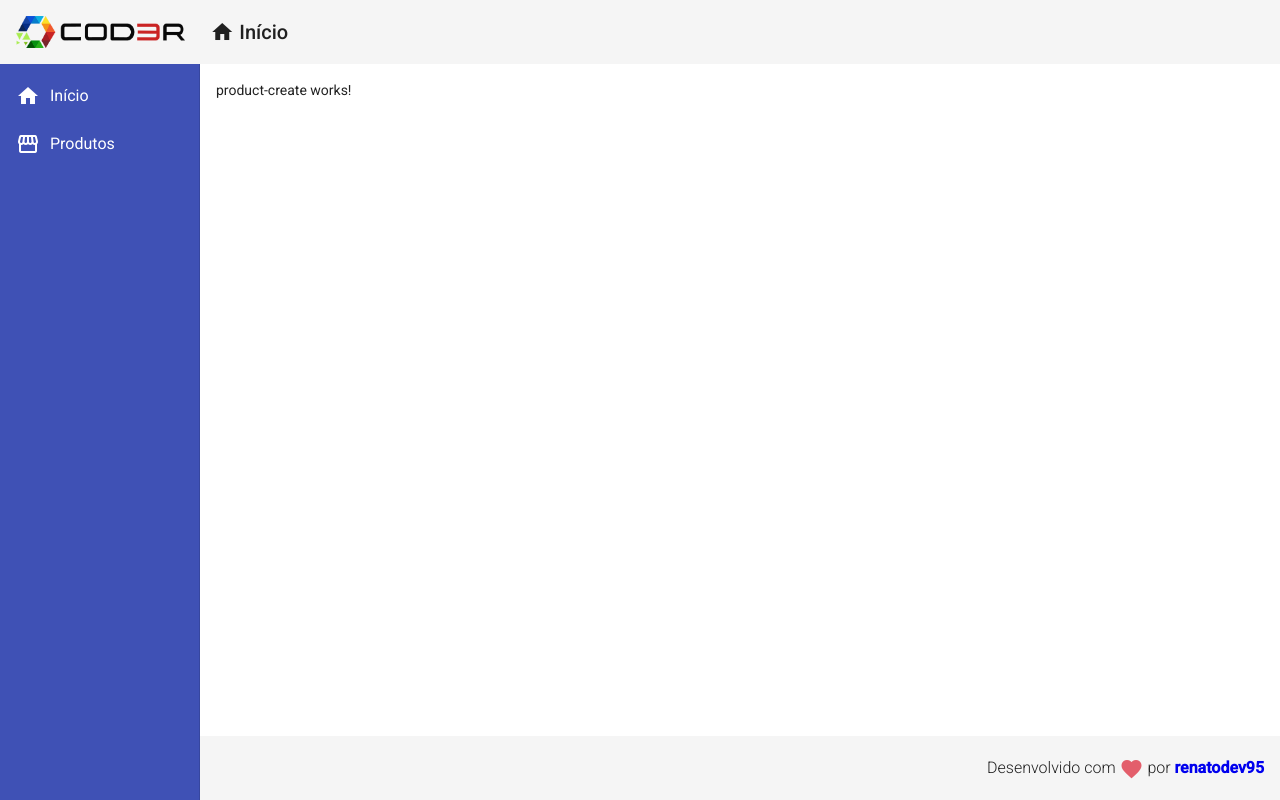
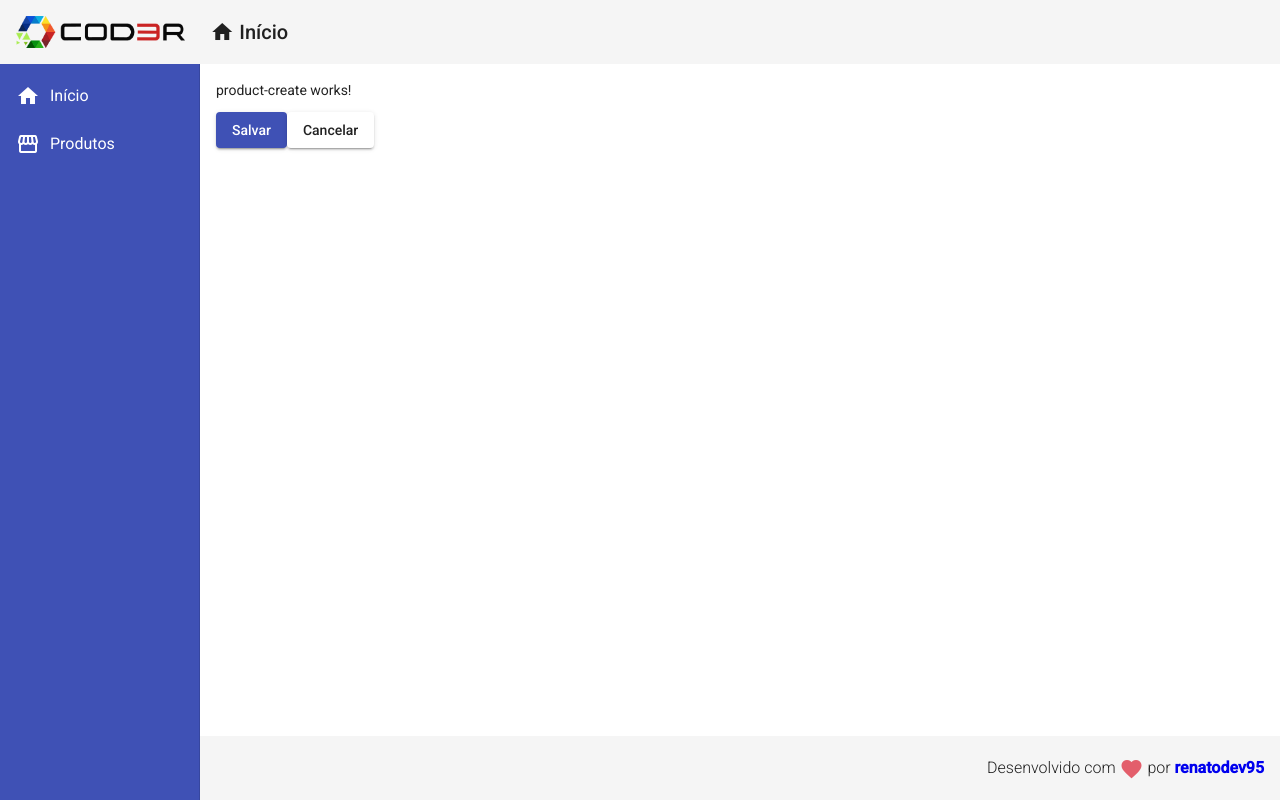
Before and after one commit to renatodev95/cod3r-angular, an Angular app in the folder frontend/: page /products/create in a window 1280 px wide. Built offline with nearby package versions, Linux system fonts and the light colour scheme.

Commit message:
criacao do Service e implementacao de salvar e cancelar criacao de Produto

```diff
--- a/frontend/src/app/app.module.ts
+++ b/frontend/src/app/app.module.ts
@@ -19,6 +19,7 @@
 import { ForDirective } from './directives/for.directive';
 import { ProductCreateComponent } from './components/product/product-create/product-create.component';
 import { MatButtonModule } from '@angular/material/button';
+import { MatSnackBarModule } from '@angular/material/snack-bar';
 
 
 
@@ -42,7 +43,8 @@
     MatSidenavModule,
     MatListModule,
     MatCardModule,
-    MatButtonModule
+    MatButtonModule,
+    MatSnackBarModule
   ],
   providers: [],
   bootstrap: [AppComponent]
--- a/frontend/src/app/components/product/product-create/product-create.component.html
+++ b/frontend/src/app/components/product/product-create/product-create.component.html
@@ -1 +1,8 @@
 <p>product-create works!</p>
+
+<button mat-raised-button (click)="createProduct()" color="primary">
+    Salvar
+</button>
+<button mat-raised-button (click)="cancel()" color="danger">
+    Cancelar
+</button>
--- a/frontend/src/app/components/product/product-create/product-create.component.ts
+++ b/frontend/src/app/components/product/product-create/product-create.component.ts
@@ -1,3 +1,5 @@
+import { Router } from '@angular/router';
+import { ProductService } from './../product.service';
 import { Component, OnInit } from '@angular/core';
 
 @Component({
@@ -7,9 +9,17 @@
 })
 export class ProductCreateComponent implements OnInit {
 
-  constructor() { }
+  constructor(private productService: ProductService, private router: Router) { }
 
   ngOnInit(): void {
+
   }
 
+  createProduct(): void {
+    this.productService.showMessage('Produto criado!')
+  }
+
+  cancel(): void {
+    this.router.navigate(['/products'])
+  }
 }
--- a/frontend/src/app/components/product/product.model.ts
+++ b/frontend/src/app/components/product/product.model.ts
@@ -1,5 +1,5 @@
 export interface Product {
-    id?: number; // id será opcional
+    id?: number;
     name: string;
     price: number;
 }
--- /dev/null
+++ b/frontend/src/app/components/product/product.service.ts
@@ -0,0 +1,18 @@
+import { Injectable } from '@angular/core';
+import {MatSnackBar} from '@angular/material/snack-bar';
+
+@Injectable({
+  providedIn: 'root'
+})
+export class ProductService {
+
+  constructor(private snackBar: MatSnackBar) { }
+
+  showMessage(msg: string): void {
+    this.snackBar.open(msg, 'X', {
+      duration: 3000,
+      horizontalPosition: "right",
+      verticalPosition: "top"
+    })
+  }
+}
--- a/frontend/src/app/views/product-crud/product-crud.component.html
+++ b/frontend/src/app/views/product-crud/product-crud.component.html
@@ -1,3 +1,3 @@
-<button mat-icon-button (click)="navigateToProductCreate()">
+<button mat-raised-button (click)="navigateToProductCreate()">
     Novo Produto
 </button>
```
Also changed, not shown: frontend/src/app/app.component.html (line endings or trailing spaces).
